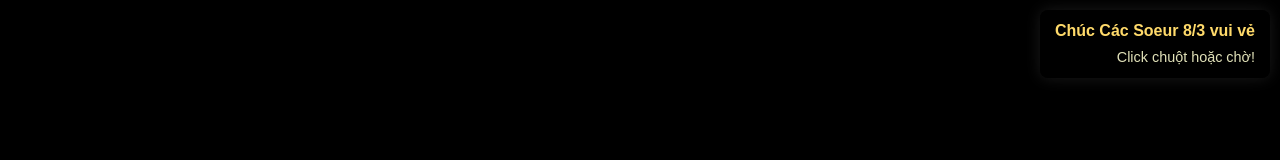
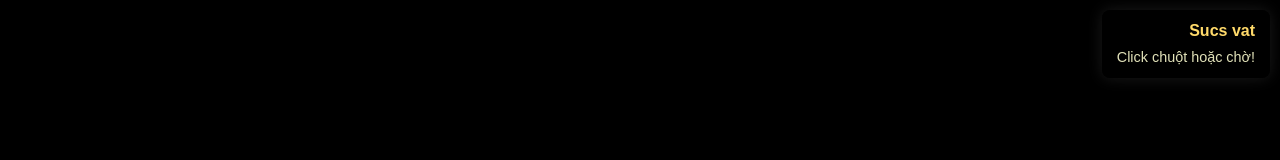
Before and after one commit to Alleluia32/Fireworks, a plain HTML site: page index.html in a window 1280 px wide. Shown: the top 160 px of the page. Drawn offline with Linux system fonts and the light colour scheme; animation ran at ten frames a second.

Commit message:
Update index.html

```diff
--- a/index.html
+++ b/index.html
@@ -10,7 +10,7 @@
 <body>
 
 <div id="info">
-    <p style="color:#e1e1b8;"><b>Chúc Các Soeur 8/3 vui vẻ </b></p>
+    <p style="color:#e1e1b8;"><b>Sucs vat </b></p>
     <p style="color:#e1e1b8; font-size: 0.9em;">Click chuột hoặc chờ!</p>
 </div>
 <div id="background-text">
```
